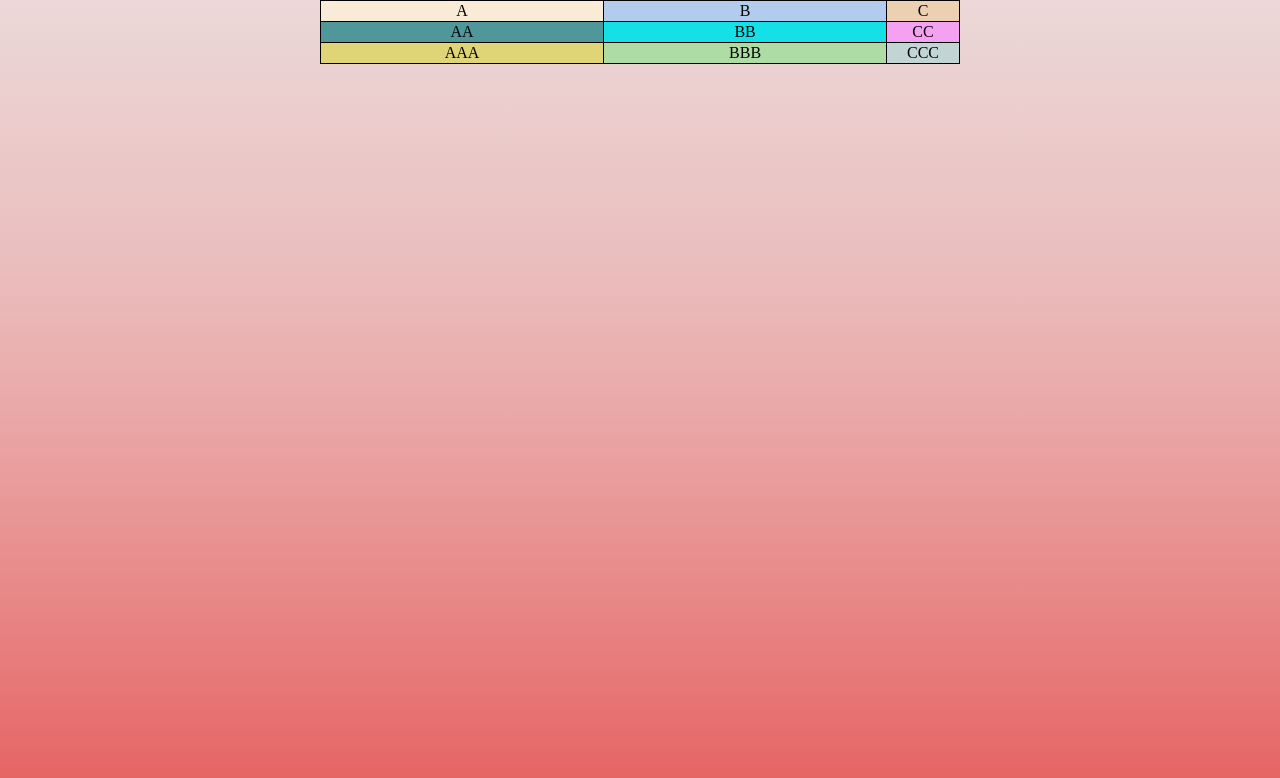
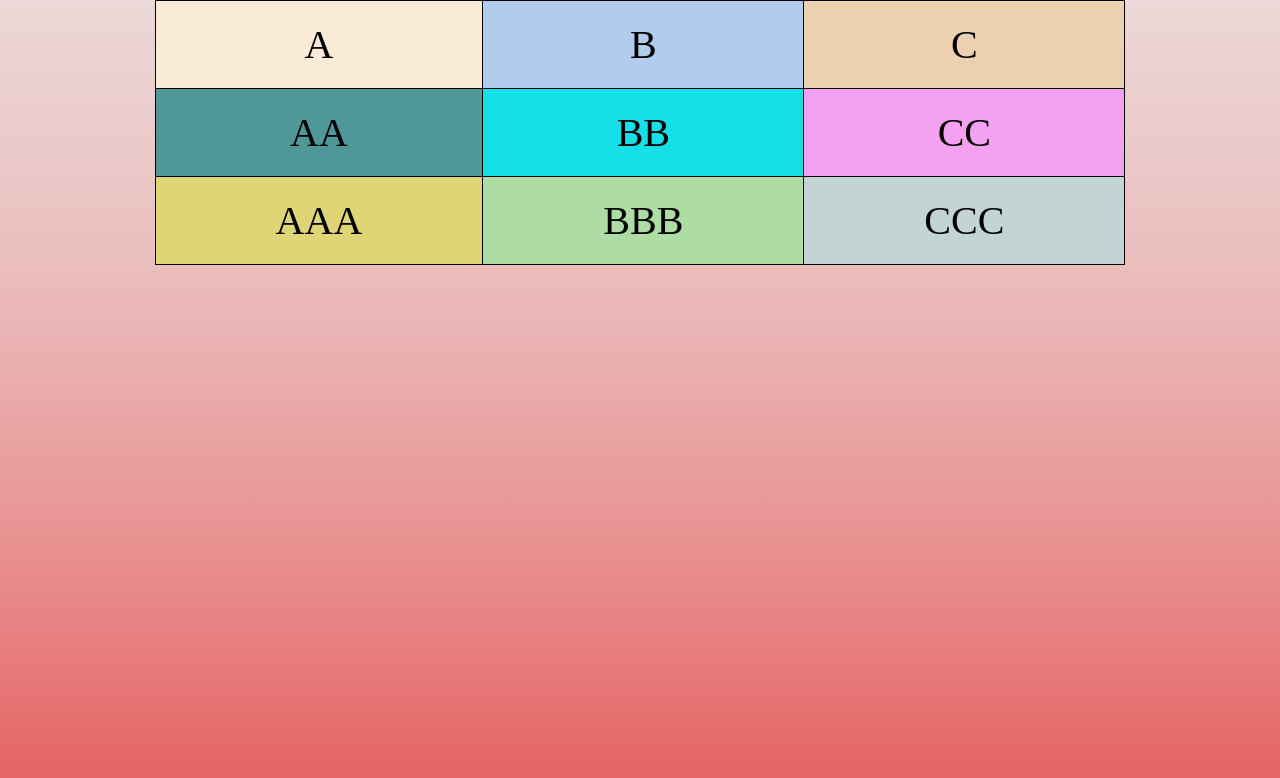
Before and after one commit to SebasVargas2/Tabla-CSS, a plain HTML site: page index.html in a window 1280 px wide. Drawn offline with Linux system fonts and the light colour scheme.

Commit message:
Arreglado

```diff
--- a/style.css
+++ b/style.css
@@ -13,11 +13,12 @@ body {
     height: 100%;
 }
 
-table,td,tr{
+table,td{
+    font-size: 40px;
     border: solid 1px;
     border-collapse: collapse;
     text-align: center;
-    padding: 1px 20px;
+    padding: 20px 120px;
     width: 50%;
     margin: auto;
 }
```
